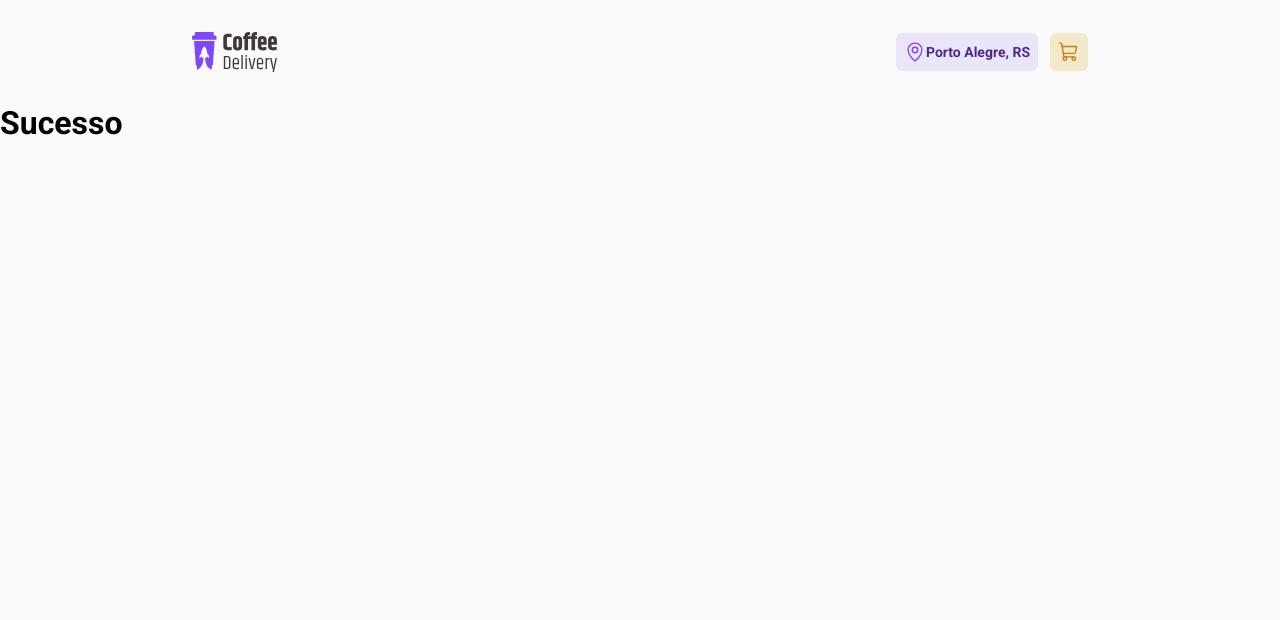
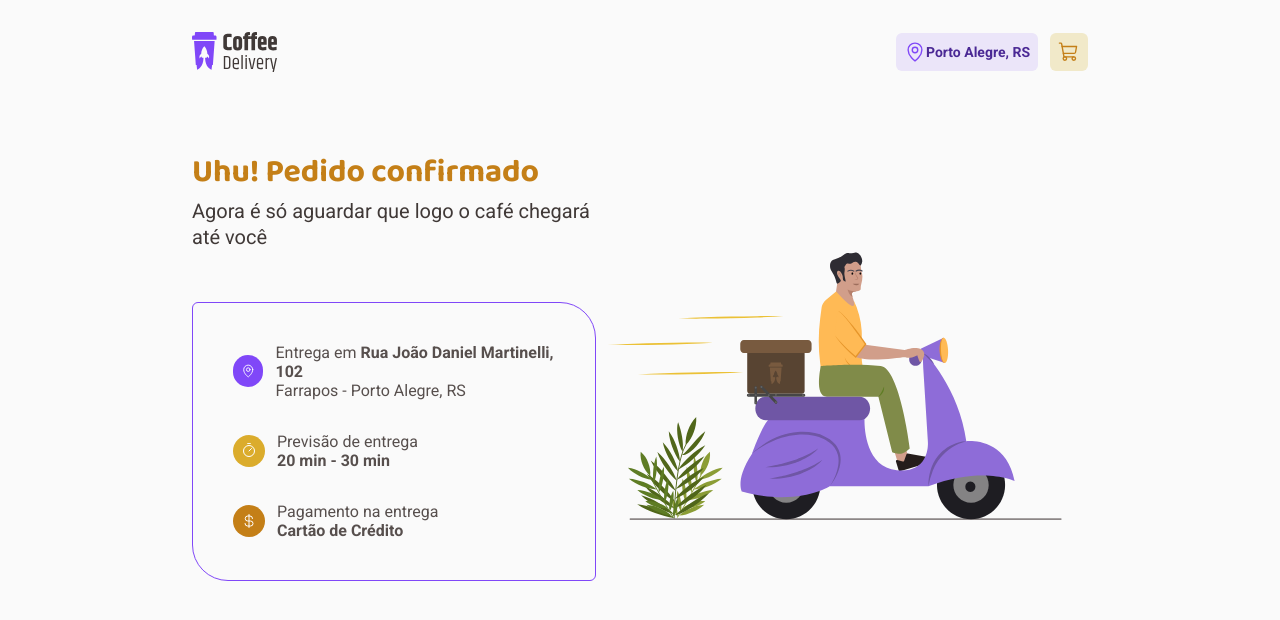
Before and after one commit to KauanS2/ignite-coffee-delivery-ts, a React (Vite) app: page /checkout/sucess in a window 1280 px wide. Shown: the top 620 px of the page. Built offline with nearby package versions, Linux system fonts and the light colour scheme.

Commit message:
feat-order-finished

```diff
--- a/src/pages/Checkout/ItemsCart/styles.ts
+++ b/src/pages/Checkout/ItemsCart/styles.ts
@@ -2,6 +2,7 @@ import { styled } from 'styled-components'
 export const ItemContainer = styled.div`
   display: flex;
   padding: 0.5rem 0.25rem;
+  justify-content: center;
   border-bottom: 1px solid ${(props) => props.theme['base-button']};
   gap: 10px;
   img {
--- a/src/pages/CheckoutSucess/index.tsx
+++ b/src/pages/CheckoutSucess/index.tsx
@@ -1,3 +1,41 @@
+import {
+  CheckoutOrderConfirmed,
+  CheckoutSucessContainer,
+  InfoCheckoutConfirmed,
+  InfoOrderClient,
+} from './styles'
+import illustration from '../../assets/illustration.svg'
+import { CurrencyDollar, MapPin, Timer } from 'phosphor-react'
 export function CheckoutSucess() {
-  return <h1>Sucesso</h1>
+  return (
+    <CheckoutSucessContainer>
+      <CheckoutOrderConfirmed>
+        <h4>Uhu! Pedido confirmado</h4>
+        <p>Agora é só aguardar que logo o café chegará até você</p>
+        <InfoCheckoutConfirmed>
+          <InfoOrderClient statusColor="purple">
+            <MapPin size={16} />
+            <span>
+              Entrega em <strong>Rua João Daniel Martinelli, 102</strong> <br />
+              Farrapos - Porto Alegre, RS
+            </span>
+          </InfoOrderClient>
+          <InfoOrderClient statusColor="yellow">
+            <Timer size={16} />
+            <span>
+              Previsão de entrega <br /> <strong>20 min - 30 min</strong>{' '}
+            </span>
+          </InfoOrderClient>
+          <InfoOrderClient statusColor="yellowDark">
+            <CurrencyDollar size={16} />
+            <span>
+              Pagamento na entrega <br />
+              <strong>Cartão de Crédito</strong>
+            </span>
+          </InfoOrderClient>
+        </InfoCheckoutConfirmed>
+      </CheckoutOrderConfirmed>
+      <img src={illustration} alt="" />
+    </CheckoutSucessContainer>
+  )
 }
--- /dev/null
+++ b/src/pages/CheckoutSucess/styles.ts
@@ -0,0 +1,69 @@
+import { styled } from 'styled-components'
+
+export const CheckoutSucessContainer = styled.div`
+  display: flex;
+  justify-content: space-between;
+  padding: 3rem 12rem;
+
+  img {
+    margin-top: 2.5rem;
+  }
+`
+
+export const CheckoutOrderConfirmed = styled.div`
+  display: flex;
+  flex-direction: column;
+  gap: 4px;
+
+  h4 {
+    font-family: 'Baloo 2';
+    font-weight: bold;
+    font-size: 2rem;
+
+    line-height: 130%;
+    color: ${(props) => props.theme['yellow-dark']};
+  }
+  p {
+    font-size: 1.25rem;
+    color: ${(props) => props.theme['base-subtitle']};
+    line-height: 130%;
+  }
+`
+
+export const InfoCheckoutConfirmed = styled.div`
+  display: flex;
+  flex-direction: column;
+  gap: 2rem;
+  padding: 2.5rem;
+  border: 1px solid ${(props) => props.theme.purple};
+  border-radius: 6px 36px 6px 36px;
+  margin-top: 3rem;
+`
+
+const COLOR = {
+  yellowDark: 'yellow-dark',
+  yellow: 'yellow',
+  purple: 'purple',
+} as const
+
+interface StatusProps {
+  statusColor: keyof typeof COLOR
+}
+
+export const InfoOrderClient = styled.div<StatusProps>`
+  display: flex;
+  gap: 12px;
+  align-items: center;
+
+  svg {
+    width: 2rem;
+    height: 2rem;
+    border-radius: 9999px;
+    padding: 0.5rem;
+    color: ${(props) => props.theme.white};
+    background-color: ${(props) => props.theme[COLOR[props.statusColor]]};
+  }
+  span {
+    color: ${(props) => props.theme['base-text']};
+  }
+`
--- a/src/pages/Home/styles.ts
+++ b/src/pages/Home/styles.ts
@@ -70,7 +70,6 @@ export const BoxContainerHome = styled.div`
   display: flex;
   justify-content: space-between;
   align-items: center;
-  gap: 2rem;
 `
 
 export const TitleCoffe = styled.p`
```
Also changed, not shown: src/assets/illustration.svg (added).
